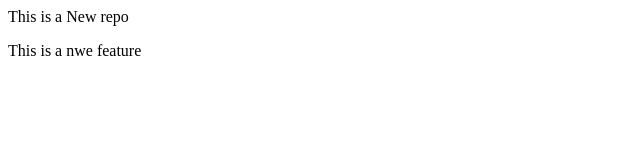
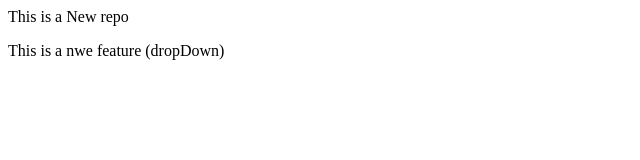
Before and after one commit to soham428/LocalRepo, a plain HTML site: page index.html in a window 1280 px wide. Shown: the full height of the page, 0-640 px from the left. Drawn offline with Linux system fonts and the light colour scheme.

Commit message:
Add dropdown

```diff
--- a/index.html
+++ b/index.html
@@ -1,2 +1,2 @@
 <p>This is a New repo</p>
-<p>This is a nwe feature</p>
+<p>This is a nwe feature (dropDown)</p>
```
